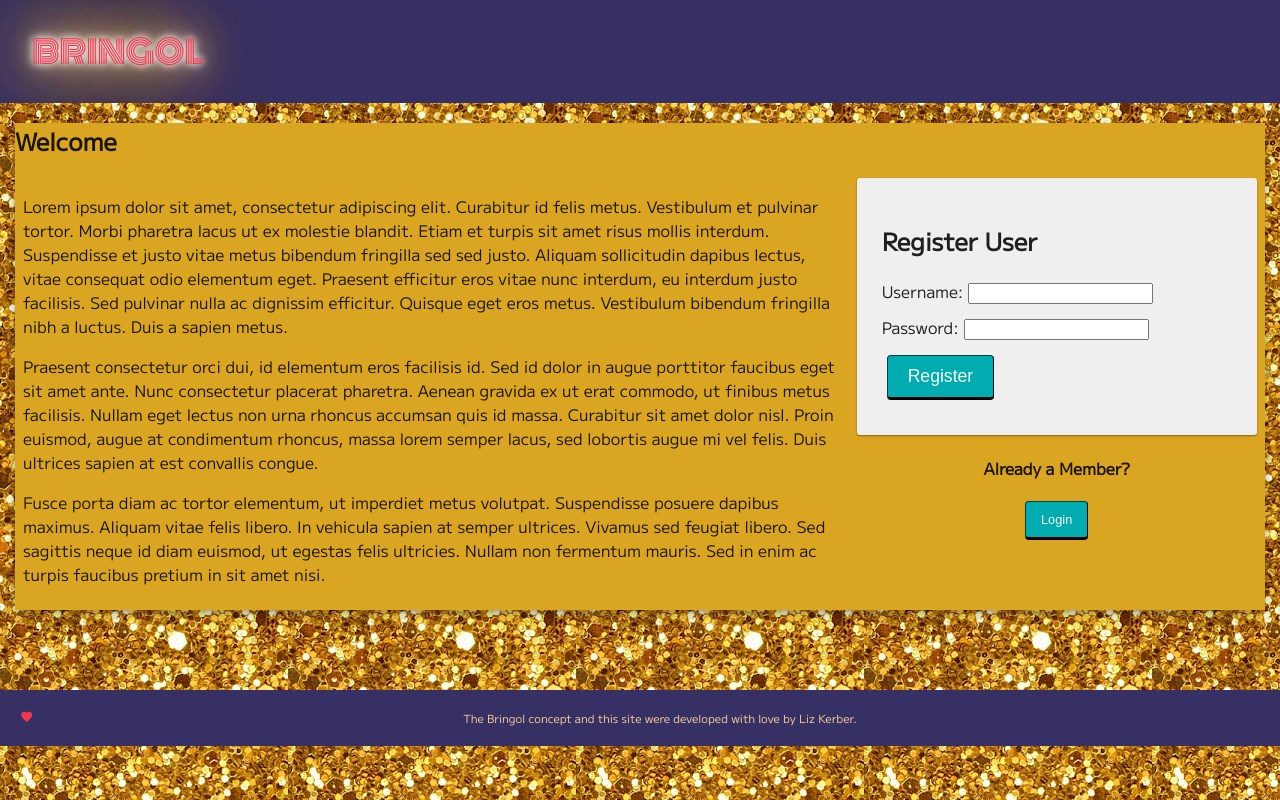
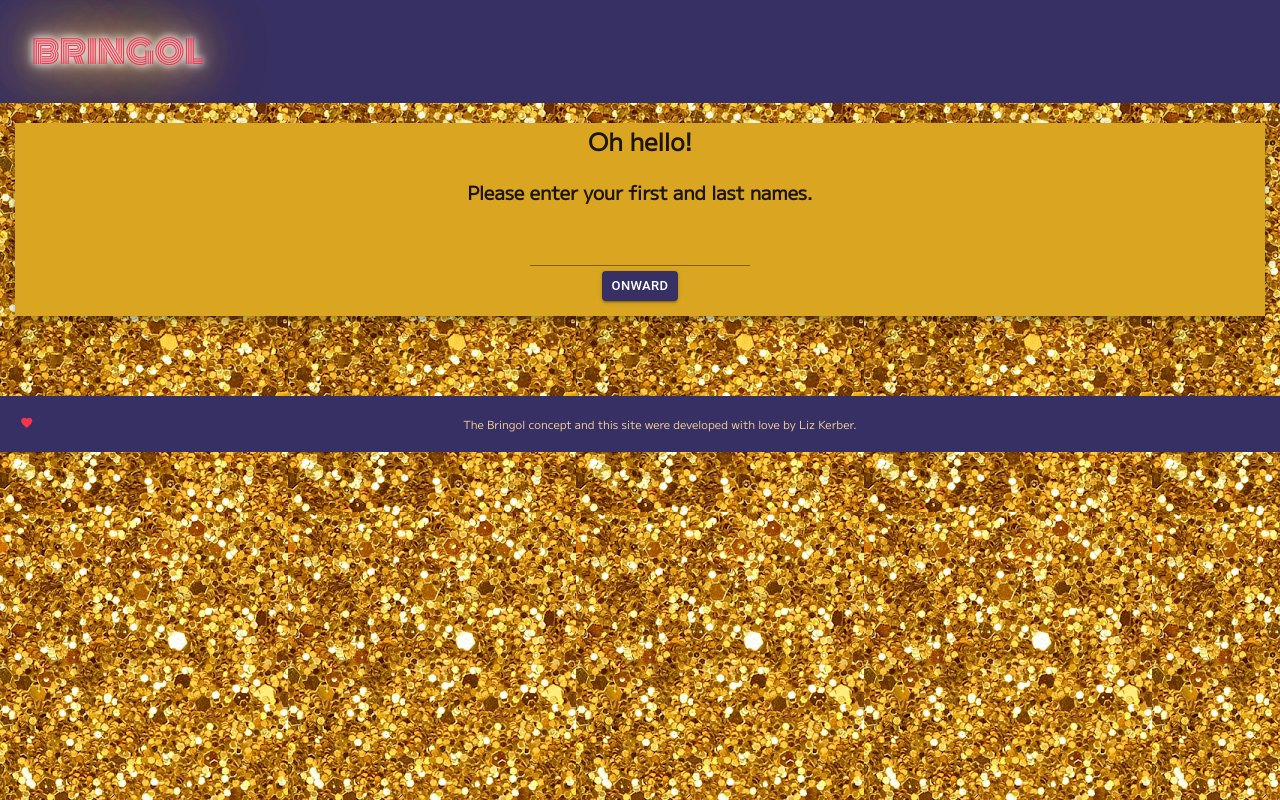
Before and after one commit to emkerber/rsvp_app, a React (Create React App) app: page /#/home in a window 1280 px wide. Shown: the top 800 px of the page. Built offline with nearby package versions, Linux system fonts and the light colour scheme; no server answers.

Commit message:
Added components and styling to Landing Page

```diff
--- a/src/components/LandingPage/LandingPage.css
+++ b/src/components/LandingPage/LandingPage.css
@@ -1,3 +1,17 @@
+h2, h3 {
+  text-align: center;
+}
+
+form {
+  padding: 10px;
+  text-align: center;
+}
+
+#onward-button {
+  margin: 5px;
+  background-color: #373064;
+}
+
 /* --------------------------------------------------------------------------------
 Grid
 -------------------------------------------------------------------------------- */
--- a/src/components/LandingPage/LandingPage.jsx
+++ b/src/components/LandingPage/LandingPage.jsx
@@ -1,67 +1,56 @@
 import React, { useState } from 'react';
+import { useDispatch } from 'react-redux';
 import { useHistory } from 'react-router-dom';
+
+import { TextField, Button } from '@mui/material';
+
 import './LandingPage.css';
 
 // CUSTOM COMPONENTS
 import RegisterForm from '../RegisterForm/RegisterForm';
 
 function LandingPage() {
-  const [heading, setHeading] = useState('Welcome');
   const history = useHistory();
+  const dispatch = useDispatch();
 
-  const onLogin = (event) => {
-    history.push('/login');
-  };
+  const [name, setName] = useState('');
+
+  // const onLogin = (event) => {
+  //   history.push('/login');
+  // };
+
+  let handleSubmit = (event) => {
+    event.preventDefault();
+    dispatch({ type: 'SET_NAME', payload: name});
+    history.push('/authenticate');
+  }
 
   return (
     <div className="container">
-      <h2>{heading}</h2>
+      <h2>Oh hello!</h2>
+      <h3>Please enter your first and last names.</h3>
 
-      <div className="grid">
+      <form onSubmit={handleSubmit}>
+        <TextField
+          variant="standard"
+          value={name}
+          onChange={(event) => setName(event.target.value)} />
+        <br/>
+        <Button
+          variant="contained"
+          size="small"
+          id="onward-button"
+          type="submit"
+        >Onward</Button>
+      </form>
+      {/* <div className="grid">
         <div className="grid-col grid-col_8">
           <p>
-            Lorem ipsum dolor sit amet, consectetur adipiscing elit. Curabitur
-            id felis metus. Vestibulum et pulvinar tortor. Morbi pharetra lacus
-            ut ex molestie blandit. Etiam et turpis sit amet risus mollis
-            interdum. Suspendisse et justo vitae metus bibendum fringilla sed
-            sed justo. Aliquam sollicitudin dapibus lectus, vitae consequat odio
-            elementum eget. Praesent efficitur eros vitae nunc interdum, eu
-            interdum justo facilisis. Sed pulvinar nulla ac dignissim efficitur.
-            Quisque eget eros metus. Vestibulum bibendum fringilla nibh a
-            luctus. Duis a sapien metus.
-          </p>
-
-          <p>
-            Praesent consectetur orci dui, id elementum eros facilisis id. Sed
-            id dolor in augue porttitor faucibus eget sit amet ante. Nunc
-            consectetur placerat pharetra. Aenean gravida ex ut erat commodo, ut
-            finibus metus facilisis. Nullam eget lectus non urna rhoncus
-            accumsan quis id massa. Curabitur sit amet dolor nisl. Proin
-            euismod, augue at condimentum rhoncus, massa lorem semper lacus, sed
-            lobortis augue mi vel felis. Duis ultrices sapien at est convallis
-            congue.
-          </p>
-
-          <p>
-            Fusce porta diam ac tortor elementum, ut imperdiet metus volutpat.
-            Suspendisse posuere dapibus maximus. Aliquam vitae felis libero. In
-            vehicula sapien at semper ultrices. Vivamus sed feugiat libero. Sed
-            sagittis neque id diam euismod, ut egestas felis ultricies. Nullam
-            non fermentum mauris. Sed in enim ac turpis faucibus pretium in sit
-            amet nisi.
           </p>
         </div>
         <div className="grid-col grid-col_4">
-          <RegisterForm />
-
-          <center>
-            <h4>Already a Member?</h4>
-            <button className="btn btn_sizeSm" onClick={onLogin}>
-              Login
-            </button>
-          </center>
         </div>
-      </div>
+      </div> */}
     </div>
   );
 }
```
